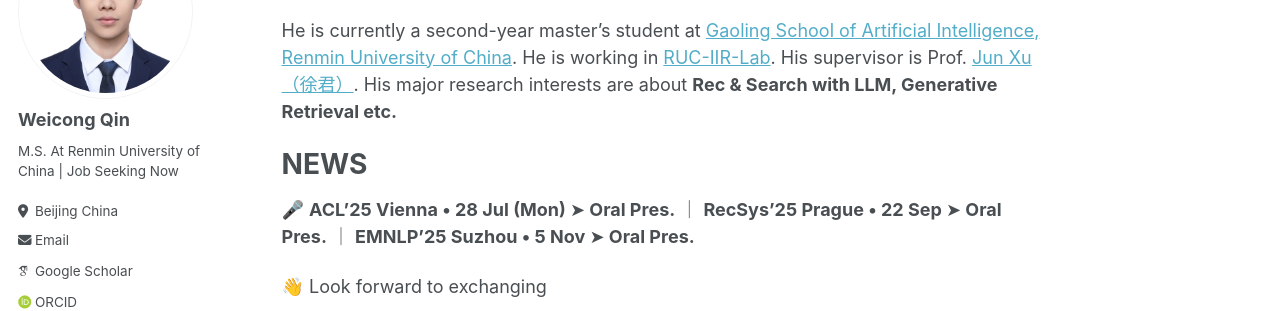
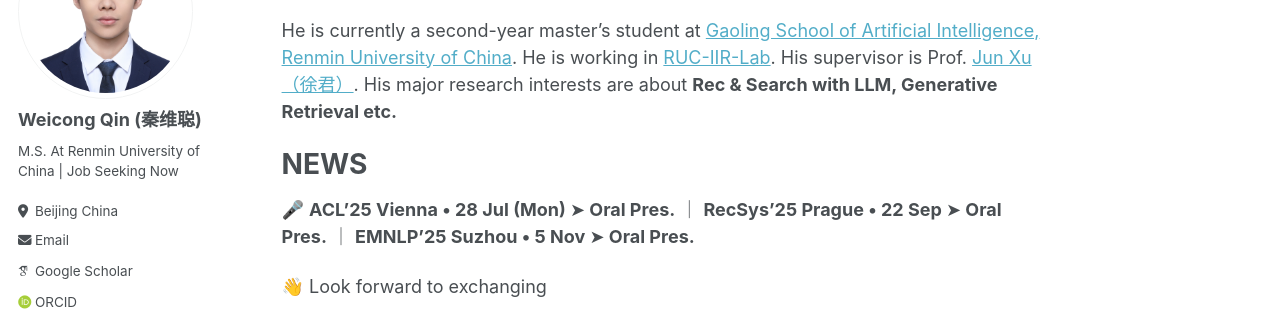
Before and after one commit to E-qin/E-qin.github.io, a Jekyll site: the page built from _pages/about.md, in a window 1280 px wide. Shown: the part 194-505 px from the top of the page. Built offline with Jekyll 4.4.1, drawn with Linux system fonts in a browser that asks for light colours; some web fonts are replaced.

Commit message:
Update _config.yml

```diff
--- a/_config.yml
+++ b/_config.yml
@@ -80,7 +80,7 @@ analytics:
 
 # Site Author
 author:
-  name             : "Weicong Qin"
+  name             : "Weicong Qin (秦维聪)"
   avatar           : "profile.png"
   bio              : "M.S. At Renmin University of China | Job Seeking Now"
   location         : "Beijing China"
```
